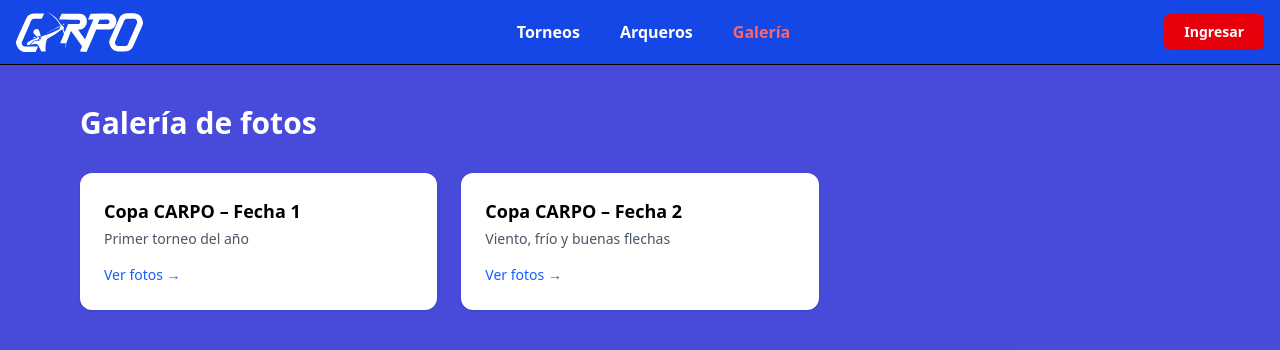
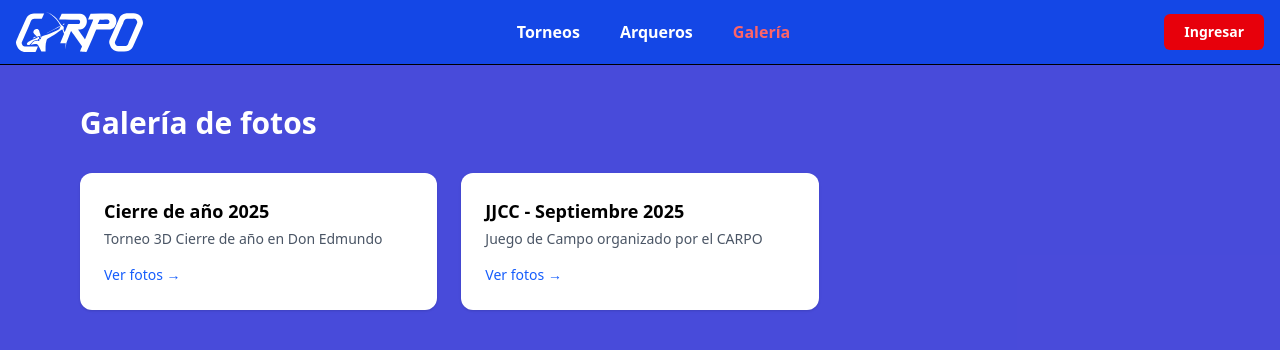
Before and after one commit to NaD3M-71/carpo_frontend, a React (Vite) app: page /galeria in a window 1280 px wide. Shown: the top 350 px of the page. Built offline with nearby package versions, Linux system fonts and the light colour scheme; no server answers; a web font is replaced by a local one.

Commit message:
fixes en Home y el forms

```diff
--- a/src/components/torneos/FormInscripcionAdmin.tsx
+++ b/src/components/torneos/FormInscripcionAdmin.tsx
@@ -110,7 +110,7 @@
           className="w-full rounded border px-3 py-2"
           required
         >
-          <option value="">Seleccionar arquero</option>
+          <option value="" disabled>Seleccionar arquero</option>
           {arqueros.map(a => (
             <option key={a.id} value={a.id}>
               {a.apellido}, {a.nombre}
@@ -130,7 +130,7 @@
           className="w-full rounded border px-3 py-2"
           required
         >
-          <option value="">Seleccionar</option>
+          <option value="" disabled>Seleccionar</option>
           {TIPOS_ARCO.map(arco => (
             <option key={arco} value={arco}>
               {arco}
@@ -150,7 +150,7 @@
           className="w-full rounded border px-3 py-2"
           required
         >
-          <option value="">Seleccionar</option>
+          <option value="" disabled>Seleccionar</option>
           {SEXOS.map(s => (
             <option key={s} value={s}>
               {s}
@@ -170,7 +170,7 @@
           className="w-full rounded border px-3 py-2"
           required
         >
-          <option value="">Seleccionar</option>
+          <option value="" disabled>Seleccionar</option>
           {categorias.map(cat => (
             <option key={cat.id} value={cat.id}>
               {cat.nombre.replaceAll('_', ' ')}
--- a/src/components/torneos/FormInscripcionTorneo.tsx
+++ b/src/components/torneos/FormInscripcionTorneo.tsx
@@ -97,7 +97,7 @@
           className="w-full rounded border px-3 py-2"
           required
         >
-          <option value="">Seleccionar</option>
+          <option value="" disabled>Seleccionar</option>
           {TIPOS_ARCO.map(arco => (
             <option key={arco} value={arco}>
               {arco}
@@ -117,7 +117,7 @@
           className="w-full rounded border px-3 py-2"
           required
         >
-          <option value="">Seleccionar</option>
+          <option value="" disabled>Seleccionar</option>
           {SEXOS.map(s => (
             <option key={s} value={s}>
               {s}
@@ -137,7 +137,7 @@
           className="w-full rounded border px-3 py-2"
           required
         >
-          <option value="">Seleccionar</option>
+          <option value="" disabled>Seleccionar</option>
           {categorias.map(cat => (
             <option key={cat.id} value={cat.id}>
               {cat.nombre.replaceAll('_', ' ')}
--- a/src/pages/Galeria.tsx
+++ b/src/pages/Galeria.tsx
@@ -11,15 +11,15 @@
 const GALERIAS_INICIALES: Galeria[] = [
   {
     id: 1,
-    titulo: 'Copa CARPO – Fecha 1',
-    descripcion: 'Primer torneo del año',
-    link: 'https://drive.google.com/xxxxx'
+    titulo: 'Cierre de año 2025',
+    descripcion: 'Torneo 3D Cierre de año en Don Edmundo',
+    link: 'https://drive.google.com/drive/folders/17X920S8FH4E39-qJxAcyxYOb4iuGjzW7'
   },
   {
     id: 2,
-    titulo: 'Copa CARPO – Fecha 2',
-    descripcion: 'Viento, frío y buenas flechas',
-    link: 'https://drive.google.com/yyyyy'
+    titulo: 'JJCC - Septiembre 2025',
+    descripcion: 'Juego de Campo organizado por el CARPO',
+    link: 'https://drive.google.com/drive/folders/1az7GTrvjTTsWJEBIAaFAbRLrsVvZi5qS'
   }
 ]
 
--- a/src/pages/Home.tsx
+++ b/src/pages/Home.tsx
@@ -17,7 +17,7 @@
           </h4>
 
           <p className="mt-4 text-white/90">
-            Lorem ipsum dolor sit amet consectetur adipisicing elit. Facere, modi quasi eius recusandae a magnam est ea illum sed possimus et maiores iure, ipsa soluta neque similique. Fugit, tenetur voluptate.
+            El CARPO es un club social de arquería fundado en Noviembre de 2018 en Trevelin. Nació del encuentro entre arqueros apasionados por el deporte, la camaradería y la mejora constante. Hoy es un espacio abierto para aprender, entrenar y compartir la arquería en todas sus modalidades, fomentando valores como el respeto, la disciplina y el trabajo en equipo.
           </p>
         </div>
 
@@ -51,12 +51,12 @@
           </h4>
 
           <p className="mt-4 text-white/90">
-            Lorem ipsum dolor sit amet consectetur adipisicing elit. Facere, modi quasi eius recusandae a magnam est ea illum sed possimus et maiores iure, ipsa soluta neque similique. Fugit, tenetur voluptate.
+            Para asociarte necesitás el Certificado de Iniciación en Arquería de FATARCO. El club dicta cursos durante el año y cuenta con lista de espera. Completá el formulario y sumate a la lista para dar tus primeros pasos en la arquería.
           </p>
 
-          <button className="mt-4 bg-white text-red-600 px-6 py-3 rounded-lg hover:bg-blue-700 hover:text-white transition-colors">
+          <Link to='https://docs.google.com/forms/d/e/1FAIpQLSe2OEq174i2xuH0sroxPtq8vfuLymwAOfR3XJWzzv8zMuE39g/viewform?usp=dialog' className="mt-4 bg-white text-red-600 px-6 py-3 rounded-lg hover:bg-blue-700 hover:text-white transition-colors">
             ¡Quiero ser parte!
-          </button>
+          </Link>
         </div>
 
         <div className="h-[450px]">
--- a/src/pages/Registro.tsx
+++ b/src/pages/Registro.tsx
@@ -93,39 +93,37 @@
         className="space-y-4 rounded-xl bg-white p-6 shadow"
       >
         <label htmlFor="nombre" className='font-bold'>Nombre</label>
-        <input name="nombre" placeholder="Nombre" onChange={handleChange} required className="w-full border px-3 py-2 rounded" />
+        <input name="nombre" placeholder="Nombre" onChange={handleChange} required maxLength={100} className="w-full border px-3 py-2 rounded" />
         <label htmlFor="apellido" className='font-bold'>Apellido</label>
-        <input name="apellido" placeholder="Apellido" onChange={handleChange} required className="w-full border px-3 py-2 rounded" />
+        <input name="apellido" placeholder="Apellido" onChange={handleChange} required maxLength={100} className="w-full border px-3 py-2 rounded" />
         <label htmlFor="dni" className='font-bold'>DNI</label>
         <input name="dni" placeholder="DNI" onChange={handleChange} required className="w-full border px-3 py-2 rounded" />
         <label htmlFor="email" className='font-bold'>Email</label>
         <input name="email" type="email" placeholder="Email" onChange={handleChange} required className="w-full border px-3 py-2 rounded" />
         <label htmlFor="password" className='font-bold'>Contraseña</label>
-        <input name="password" type="password" placeholder="Contraseña" onChange={handleChange} required className="w-full border px-3 py-2 rounded" />
+        <input name="password" type="password" placeholder="Contraseña" onChange={handleChange} required minLength={6} className="w-full border px-3 py-2 rounded" />
         <label htmlFor="telefono" className='font-bold' >Teléfono </label>
         <input name="telefono" placeholder="Teléfono" required onChange={handleChange} className="w-full border px-3 py-2 rounded" />
-        <label htmlFor="direccion" className='font-bold'>Dirección (opcional)</label>
-        <input name="direccion" placeholder="Dirección" onChange={handleChange} className="w-full border px-3 py-2 rounded" />
         <label htmlFor="fechaNacimiento" className='font-bold'>Fecha de Nacimiento</label>
         <input name="fechaNacimiento" type="date" onChange={handleChange} className="w-full border px-3 py-2 rounded" />
         <label htmlFor="tipoArco" className='font-bold'>Tipo de Arco Principal</label>
         <select name="tipoArco" onChange={handleChange} required className="w-full border px-3 py-2 rounded">
-          <option value="">Tipo de arco</option>
+          <option value="" disabled>Tipo de arco</option>
           {TIPOS_ARCO.map(t => <option key={t}>{t}</option>)}
         </select>
         <label htmlFor="lateralidad" className='font-bold'>Lateralidad</label>
         <select name="lateralidad" onChange={handleChange} required className="w-full border px-3 py-2 rounded">
-          <option value="">Lateralidad</option>
+          <option value="" disabled>Lateralidad</option>
           {LATERALIDAD.map(l => <option key={l}>{l}</option>)}
         </select>
         <label htmlFor="sexo" className='font-bold'>Sexo</label>
         <select name="sexo" onChange={handleChange} required className="w-full border px-3 py-2 rounded">
-          <option value="">Sexo</option>
+          <option value="" disabled >Sexo</option>
           {SEXOS.map(s => <option key={s}>{s}</option>)}
         </select>
         <label htmlFor="categoriaGeneral" className='font-bold'>Categoría General (puede cambiar mas adelante)</label>
         <select name="categoriaGeneral" onChange={handleChange} required className="w-full border px-3 py-2 rounded">
-          <option value="">Categoría</option>
+          <option value="" disabled>Categoría</option>
           {CATEGORIAS.map(c => <option key={c}>{c}</option>)}
         </select>
         <label htmlFor="bio" className='font-bold'>Sobre vos, este campo es opcional y puede cambiar cuando consigas mas logros o tengas algo nuevo para contar ;) </label>
```
